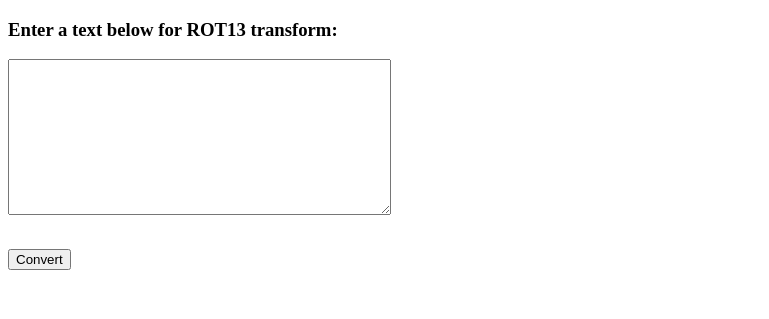
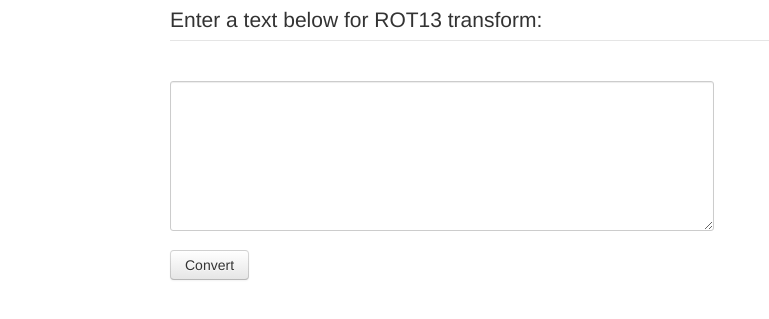
Before and after one commit to robotsarelame/aPie, a Python web app: template templates/unit2_rot13.html in a window 1280 px wide. Shown: the top 319 px of the page, without its empty margins (0-769 px from the left). Run offline with Jinja, Linux system fonts and the light colour scheme; the template is opened without the code that fills it, so the values that code supplies are empty.

Commit message:
yet more sparkles =^^=
kitty-commits

```diff
--- a/templates/unit2_rot13.html
+++ b/templates/unit2_rot13.html
@@ -1,17 +1,31 @@
-<!DOCTYPE HTML PUBLIC "-//W3C//DTD HTML 4.01 Transitional//EN"
-        "http://www.w3.org/TR/html4/loose.dtd">
-<html>
+<!DOCTYPE HTML>
+<html lang="en">
 <head>
     <title>UDACITY CS253: Unit2 ROT13</title>
+    <link type="text/css" rel="stylesheet" href="/css/bootstrap.min.css"/>
 </head>
 <body>
-<h3>Enter a text below for ROT13 transform:</h3>
-    <p>
-    <form method="post">
-        <p><textarea rows="10" cols="45" name="text">{{text|safe}}</textarea></p>
-        <br>
-        <input type="submit" name="submit_btn" value="Convert">
-    </form>
-    </p>
+    <script src="/js/bootstrap.min.js"></script>
+    <div class="container">
+        <div class="row">
+            <div class="span12">
+                <form method="post">
+                    <fieldset>
+                        <legend>Enter a text below for ROT13 transform:</legend>
+                        <div class="control-group">
+                            <div class="controls">
+                                <textarea class="input-xxlarge" rows="7" name="text">{{text|safe}}</textarea>
+                            </div>
+                        </div>
+                        <div class="control-group">
+                            <div class="controls">
+                                <button type="submit" class="btn">Convert</button>
+                            </div>
+                        </div>
+                    </fieldset>
+                </form>
+            </div>
+        </div>
+    </div>
 </body>
 </html>
```
Also changed, not shown: templates/unit2_signup.html (+6 -1 lines).
